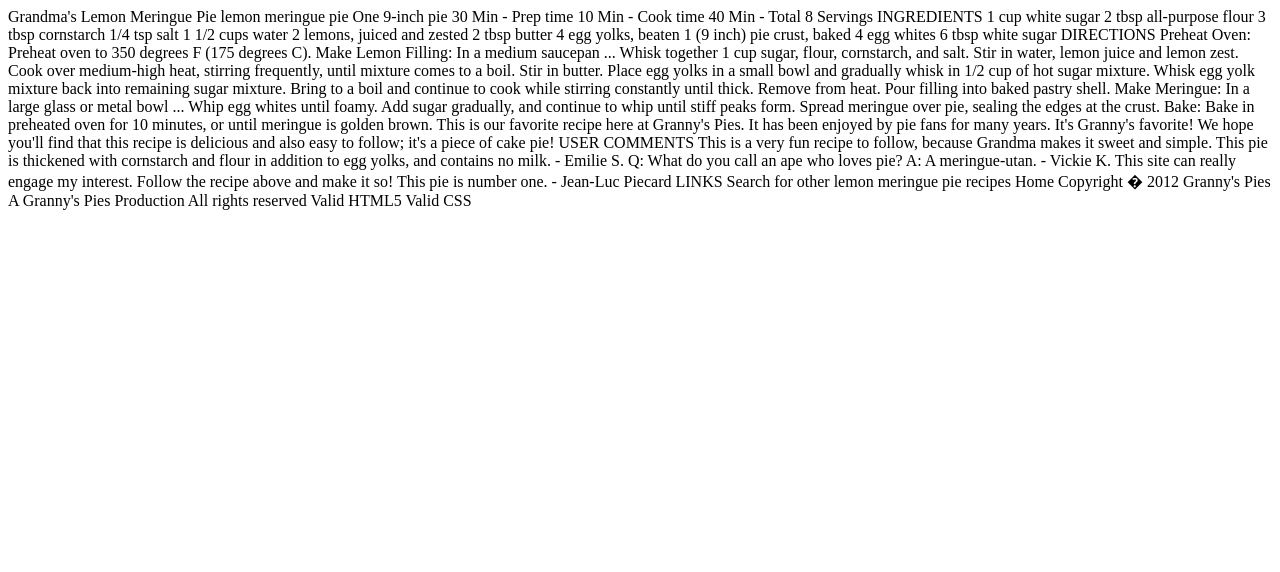
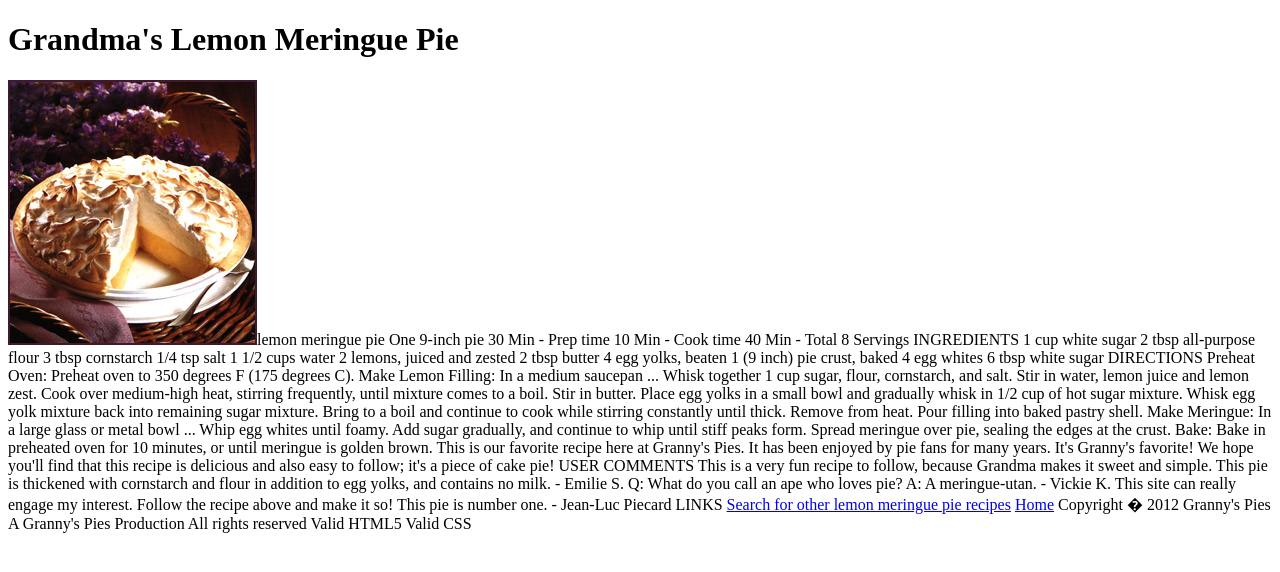
Before and after one commit to BrittanyOh/HTML-CSS-Project2, a plain HTML site: page pie.html in a window 1280 px wide. Drawn offline with Linux system fonts and the light colour scheme.

Commit message:
Links and Images

```diff
--- a/pie.html
+++ b/pie.html
@@ -3,9 +3,9 @@
   <head>
   </head>
   <body>
-    Grandma's Lemon Meringue Pie
+    <h1>Grandma's Lemon Meringue Pie</h1>
 
-    lemon meringue pie
+    <img src="assets/pie.jpg">lemon meringue pie</img>
 
     One 9-inch pie
     30 Min - Prep time
@@ -65,8 +65,8 @@
 
     LINKS
 
-    Search for other lemon meringue pie recipes
-    Home
+    <a href="https://www.google.com/search?source=hp&ei=dop3XM2eMY--ggfZ46nABg&q=lemon+meringue+pie+recipe&btnK=Google+Search&oq=lemon+meringue+pie+rec&gs_l=psy-ab.3.0.0l2j0i20i263l2j0l6.376.3611..5003...2.0..0.73.670.14....3..0....1..gws-wiz.....0..35i39j0i10j0i22i30.8zHhcgABRjs">Search for other lemon meringue pie recipes</a>
+    <a href="index.html">Home</a>
 
     Copyright � 2012 Granny's Pies
         A Granny's Pies Production
```
Also changed, not shown: assets/pie.jpg (renamed from html_css_support_files/pie.jpg), assets/pie_bullet.png (renamed from html_css_support_files/pie_bullet.png), assets/pie_icon.gif (renamed from html_css_support_files/pie_icon.gif), assets/silverware.jpg (renamed from html_css_support_files/silverware.jpg), assets/w3c-css.png (renamed from html_css_support_files/w3c-css.png), assets/w3c-html.png (renamed from html_css_support_files/w3c-html.png).
